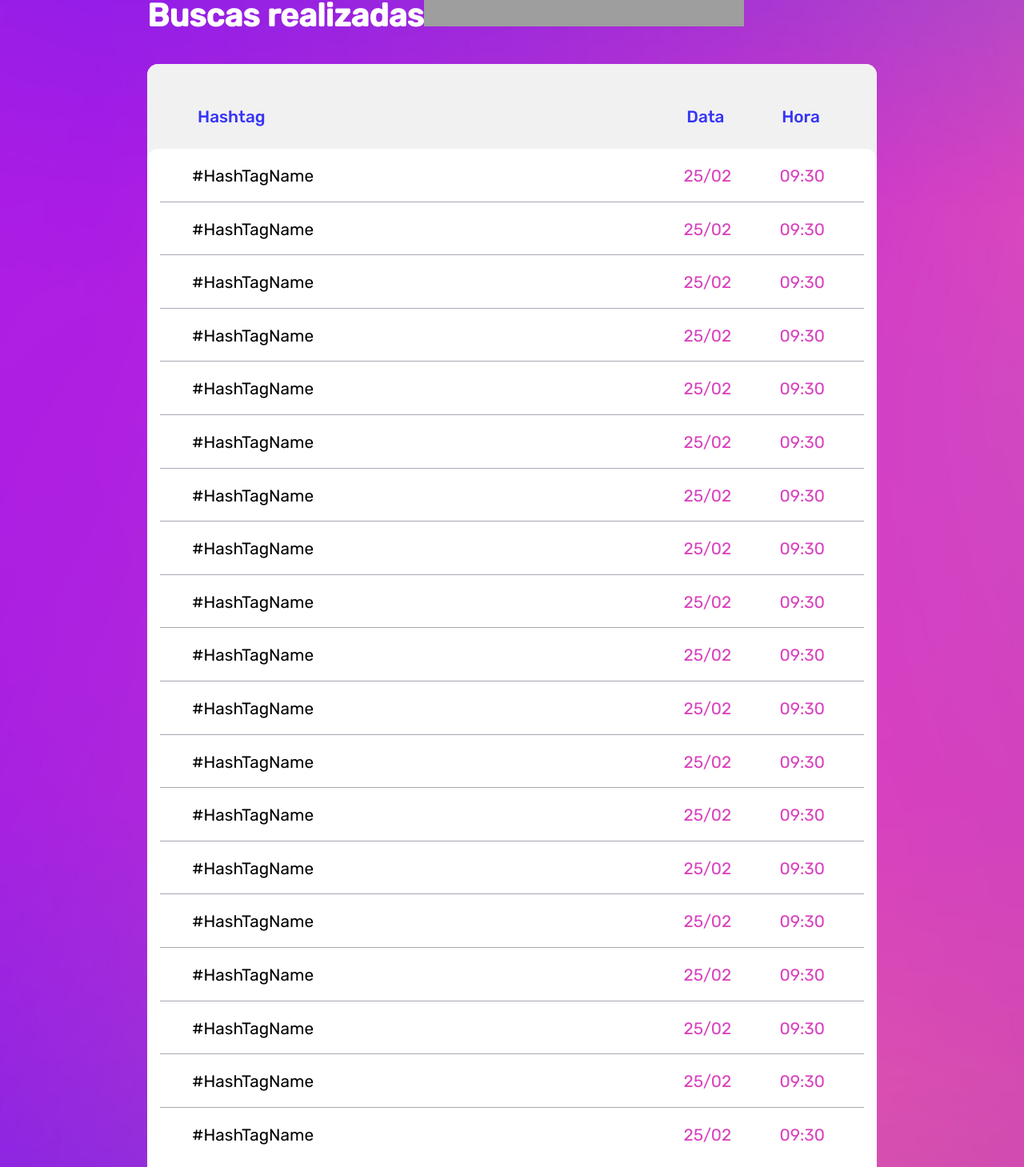
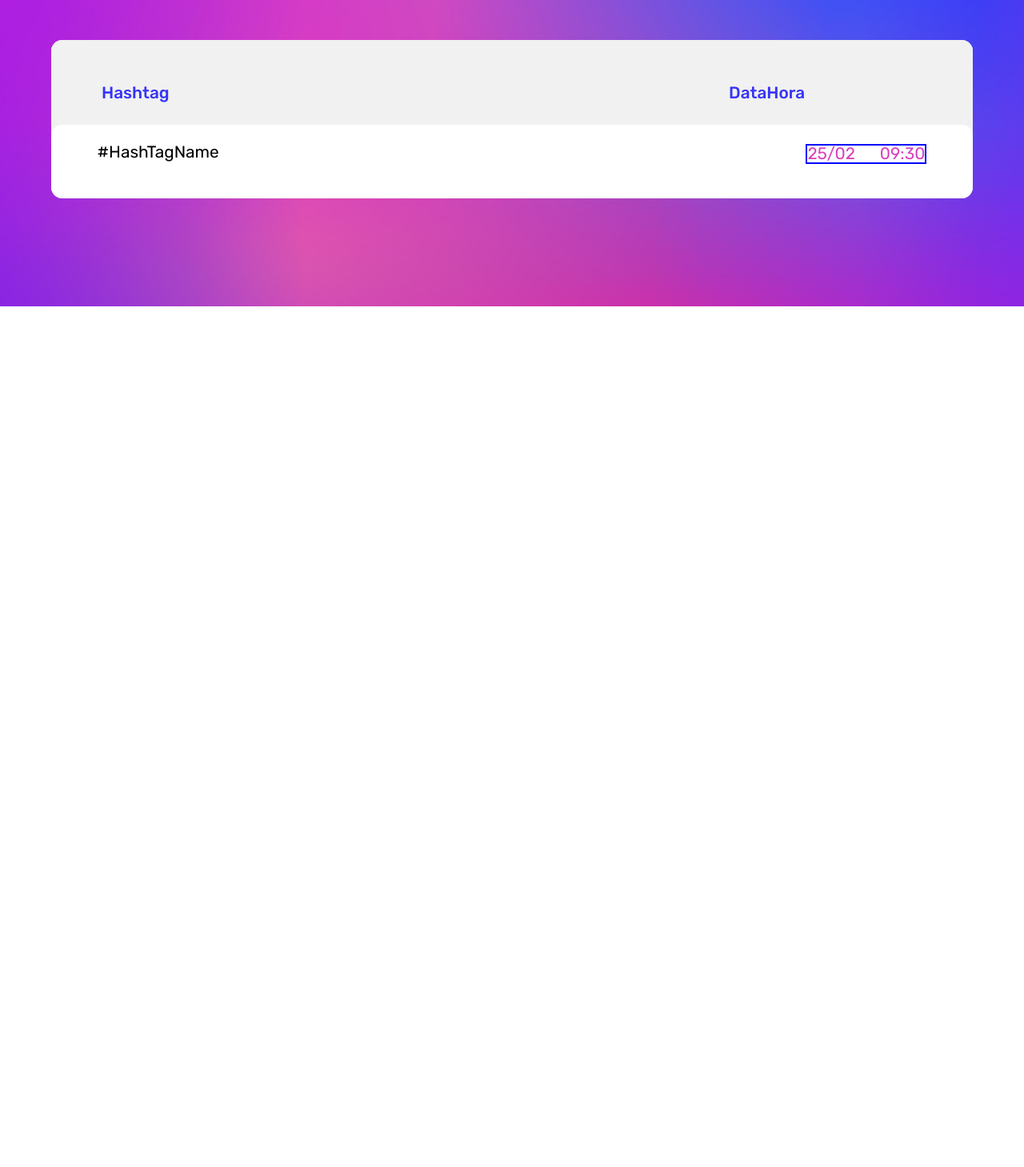
Before and after one commit to edgarffgomes/Projeto-HashtagFinder, a React (Create React App) app: page /search in a window 1280 px wide. Shown: the part 417-1876 px from the top of the page at 80% size. After the commit the page ends 800 px from the top, so only its background shows below. Built offline with nearby package versions, Linux system fonts and the light colour scheme; grey boxes are pictures that could not be loaded.

Commit message:
alteracoes search thiago

```diff
--- a/src/components/searchesPerformedListBody/Body.jsx
+++ b/src/components/searchesPerformedListBody/Body.jsx
@@ -14,118 +14,13 @@ const Body = () => {
         </div>
         <div className={styles["table-body"]}>
           <div className={styles["table-body-line"]}>
-            <span>#HashTagName</span>
-            <span>25/02</span>
-            <span>09:30</span>
+            <span className={styles.hashName}>#HashTagName</span>
+            <div className={styles.date}>
+              <span>25/02</span>
+              <span>09:30</span>
+            </div>
           </div>
-          <div className={styles.divisor}></div>
-          <div className={styles["table-body-line"]}>
-            <span>#HashTagName</span>
-            <span>25/02</span>
-            <span>09:30</span>
-          </div>
-          <div className={styles.divisor}></div>
-          <div className={styles["table-body-line"]}>
-            <span>#HashTagName</span>
-            <span>25/02</span>
-            <span>09:30</span>
-          </div>
-          <div className={styles.divisor}></div>
-          <div className={styles["table-body-line"]}>
-            <span>#HashTagName</span>
-            <span>25/02</span>
-            <span>09:30</span>
-          </div>
-          <div className={styles.divisor}></div>
-          <div className={styles["table-body-line"]}>
-            <span>#HashTagName</span>
-            <span>25/02</span>
-            <span>09:30</span>
-          </div>
-          <div className={styles.divisor}></div>
-          <div className={styles["table-body-line"]}>
-            <span>#HashTagName</span>
-            <span>25/02</span>
-            <span>09:30</span>
-          </div>
-          <div className={styles.divisor}></div>
-          <div className={styles["table-body-line"]}>
-            <span>#HashTagName</span>
-            <span>25/02</span>
-            <span>09:30</span>
-          </div>
-          <div className={styles.divisor}></div>
-          <div className={styles["table-body-line"]}>
-            <span>#HashTagName</span>
-            <span>25/02</span>
-            <span>09:30</span>
-          </div>
-          <div className={styles.divisor}></div>
-          <div className={styles["table-body-line"]}>
-            <span>#HashTagName</span>
-            <span>25/02</span>
-            <span>09:30</span>
-          </div>
-          <div className={styles.divisor}></div>
-          <div className={styles["table-body-line"]}>
-            <span>#HashTagName</span>
-            <span>25/02</span>
-            <span>09:30</span>
-          </div>
-          <div className={styles.divisor}></div>
-          <div className={styles["table-body-line"]}>
-            <span>#HashTagName</span>
-            <span>25/02</span>
-            <span>09:30</span>
-          </div>
-          <div className={styles.divisor}></div>
-          <div className={styles["table-body-line"]}>
-            <span>#HashTagName</span>
-            <span>25/02</span>
-            <span>09:30</span>
-          </div>
-          <div className={styles.divisor}></div>
-          <div className={styles["table-body-line"]}>
-            <span>#HashTagName</span>
-            <span>25/02</span>
-            <span>09:30</span>
-          </div>
-          <div className={styles.divisor}></div>
-          <div className={styles["table-body-line"]}>
-            <span>#HashTagName</span>
-            <span>25/02</span>
-            <span>09:30</span>
-          </div>
-          <div className={styles.divisor}></div>
-          <div className={styles["table-body-line"]}>
-            <span>#HashTagName</span>
-            <span>25/02</span>
-            <span>09:30</span>
-          </div>
-          <div className={styles.divisor}></div>
-          <div className={styles["table-body-line"]}>
-            <span>#HashTagName</span>
-            <span>25/02</span>
-            <span>09:30</span>
-          </div>
-          <div className={styles.divisor}></div>
-          <div className={styles["table-body-line"]}>
-            <span>#HashTagName</span>
-            <span>25/02</span>
-            <span>09:30</span>
-          </div>
-          <div className={styles.divisor}></div>
-          <div className={styles["table-body-line"]}>
-            <span>#HashTagName</span>
-            <span>25/02</span>
-            <span>09:30</span>
-          </div>
-          <div className={styles.divisor}></div>
-          <div className={styles["table-body-line"]}>
-            <span>#HashTagName</span>
-            <span>25/02</span>
-            <span>09:30</span>
-          </div>
+
         </div>
       </div>
     </main>
--- a/src/components/searchesPerformedListBody/Body.module.css
+++ b/src/components/searchesPerformedListBody/Body.module.css
@@ -1,4 +1,4 @@
-@import "../../css/Global.css";
+/* @import '../../css/Global.css'; */
 .title {
   font-family: var(--fontMain);
   color: var(--titleOneColor);
@@ -7,10 +7,15 @@
 }
 
 .table-container {
-  width: auto;
+  /* antes width: auto;
+  margin-top:2.5rem   */
   border-radius: 0.875rem;
   background-color: var(--background-color-list-header);
-  margin-top: 2.5rem;
+  width: 90%;
+  /* margin:10rem auto auto auto; */
+  margin-left: auto;
+  margin-right: auto;
+  margin-top: 10rem;
 }
 
 .table-header {
@@ -34,10 +39,12 @@
   max-width: 72%;
 }
 
+/*
+antes
 .table-header span + span {
   min-width: 14%;
   max-width: 14%;
-}
+} */
 
 .table-body {
   background-color: var(--background-color-list-body);
@@ -52,13 +59,29 @@
   font-family: var(--fontMain);
   font-size: 1.3rem;
   display: flex;
-  width: 100%;
-
+  width: 90%;
+  margin: auto;
+  justify-content: space-between;
   padding-top: 1.5rem;
-  padding-left: 3.5rem;
   padding-bottom: 1.3rem;
+  /* border: solid black 2px; */
+  /* antes
+   width: 100%;
+   padding-left:3.5rem;*/
 }
 
+.date {
+  display: flex;
+  justify-content: space-between;
+  border: solid 2px blue;
+  width: 20%;
+  min-width: 105px;
+  max-width: 151px;
+  padding: auto;
+  color: var(--search-list-text-color);
+}
+
+/* antes
 .table-body-line span:first-child {
   min-width: 71.8%;
   max-width: 71.8%;
@@ -67,13 +90,13 @@
 .table-body-line span + span {
   min-width: 14%;
   max-width: 14%;
-}
+} */
 
-.table-body-line span + span {
+/* .table-body-line span + span {
   color: var(--search-list-text-color);
-}
+} */
 
-.table-body .divisor {
+/* .table-body .divisor {
   content: "";
   flex: 1;
   height: 1px;
@@ -81,7 +104,7 @@
   margin-bottom: 3.0625rem;
   margin: 0 1rem;
 }
-
+antes
 @media (max-width: 414px) {
   .title {
     width: 100%;
@@ -108,7 +131,6 @@
     padding-left: 1rem;
     padding-top: 0.625rem;
     padding-bottom: 0.625rem;
-
     font-size: 1rem;
     line-height: 1.1875rem;
   }
@@ -131,4 +153,4 @@
     min-width: 20%;
     max-width: 20%;
   }
-}
+} */
--- a/src/pages/search/SearchesPerformedList.css
+++ b/src/pages/search/SearchesPerformedList.css
@@ -3,10 +3,15 @@
 }
 
 .main-container {
+  /* antes
   padding: 9.375rem 11.5rem 5.3125rem 11.5rem;
   min-height: 100vh;
   min-width: 100vw;
-
+  min-height: 100vh;
+  */
+  width: 100%;
+  height: 100vh;
+  margin: auto;
   background-image: url("../../img/login-bg.jpg");
   background-repeat: no-repeat;
   background-size: cover;
```
